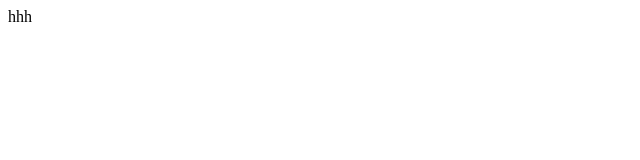
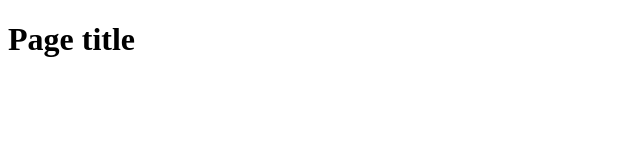
Before and after one commit to APekariev/my-project1, a plain HTML site: page index.html in a window 1280 px wide. Shown: the whole page, without its empty margins (0-640 px from the left). Drawn offline with Linux system fonts and the light colour scheme.

```diff
--- a/index.html
+++ b/index.html
@@ -6,6 +6,6 @@
   <title>Document</title>
 </head>
 <body>
-  hhh
+  <h1>Page title</h1>
 </body>
 </html>
```
